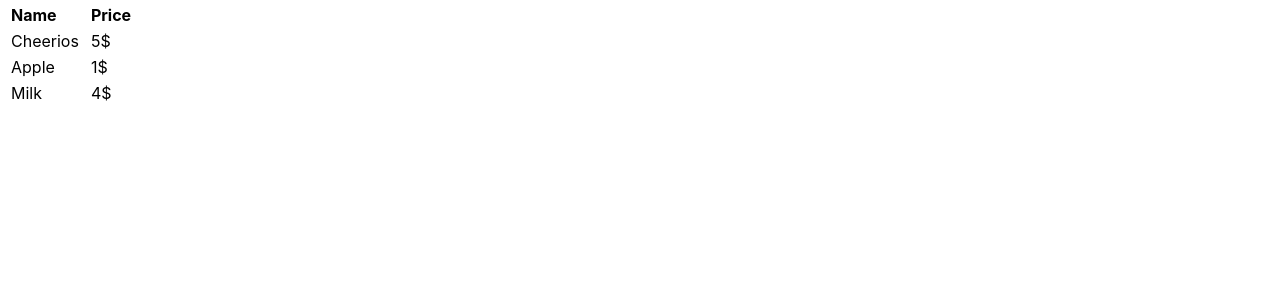
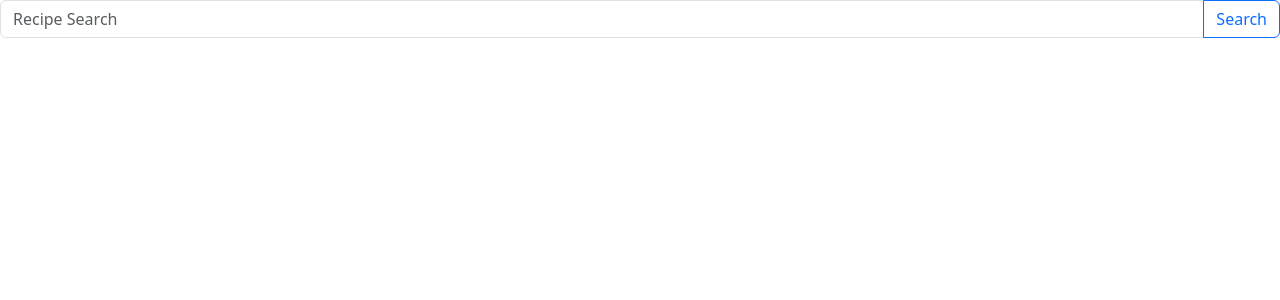
Before and after one commit to cquelle3/recipe-app, a React (Create React App) app: page / in a window 1280 px wide. Shown: the top 300 px of the page. Built offline with nearby package versions, Linux system fonts and the light colour scheme.

Commit message:
Added bootstrap to project. Created function to call Spoonacular recipe search

```diff
--- a/src/App.css
+++ b/src/App.css
@@ -1,7 +1,3 @@
-th {
-  text-align: left;
+.recipe-card{
+  width: 18rem;
 }
-
-table {
-  border-spacing: 10px 4px;
-}
--- a/src/App.js
+++ b/src/App.js
@@ -1,48 +1,86 @@
-import logo from './logo.svg';
 import './App.css';
+import Button from 'react-bootstrap/Button';
+import Card from 'react-bootstrap/Card';
+import { useState } from 'react';
+import { Form, InputGroup } from 'react-bootstrap';
 
-function ItemRow({ item }) {
-  return (
-    <tr>
-      <td>{item.name}</td>
-      <td>{item.price}</td>
-    </tr>
-  );
-}
+// function ItemRow({ item }) {
+//   return (
+//     <tr>
+//       <td>{item.name}</td>
+//       <td>{item.price}</td>
+//     </tr>
+//   );
+// }
 
-function ItemTable({ items }) {
-  const rows = [];
+// function ItemTable({ items }) {
+//   const rows = [];
 
-  items.forEach((item) => {
-    rows.push(
-      <ItemRow item={item} key={item.name} />
-    );
-  });
+//   items.forEach((item) => {
+//     rows.push(
+//       <ItemRow item={item} key={item.name} />
+//     );
+//   });
+
+//   return (
+//     <table>
+//       <thead>
+//         <tr>
+//           <th>Name</th>
+//           <th>Price</th>
+//         </tr>
+//       </thead>
+//       <tbody>
+//         {rows}
+//       </tbody>
+//     </table>
+//   );
+// }
+
+// const ITEMS = [
+//   {name: "Cheerios", price: "5$"},
+//   {name: "Apple", price: "1$"},
+//   {name: "Milk", price: "4$"}
+// ];
+
+
+
+function App() {
+  const [recipeData, setRecipeData] = useState(null);
+
+  function searchRecipes(){
+    fetch(
+      `https://api.spoonacular.com/recipes/complexSearch?apiKey=943dbaebed0b4e34b6e70ebf3284efbb&query=pasta&addRecipeInformation=true`
+    )
+    .then(response => response.json())
+    .then(data => {
+      setRecipeData(data);
+      console.log(data);
+    })
+    .catch(() => {
+      console.log("error getting recipe data")
+    });
+  }
+
 
   return (
-    <table>
-      <thead>
-        <tr>
-          <th>Name</th>
-          <th>Price</th>
-        </tr>
-      </thead>
-      <tbody>
-        {rows}
-      </tbody>
-    </table>
-  );
-}
-
-const ITEMS = [
-  {name: "Cheerios", price: "5$"},
-  {name: "Apple", price: "1$"},
-  {name: "Milk", price: "4$"}
-];
-
-function App() {
-  return (
-    <ItemTable items={ITEMS}/>
+      <InputGroup>
+        <Form.Control placeholder='Recipe Search' aria-label='Recipe Search'/>
+        <Button variant='outline-primary'>Search</Button>
+      </InputGroup>
+      /* <Card className='recipe-card'>
+        <Card.Header>Recipe</Card.Header>
+        <Card.Img src=''></Card.Img>
+        <Card.Body>
+          <Card.Title>Card Title</Card.Title>
+          <Card.Subtitle className='mb-2 text-muted'>Card Subtitle</Card.Subtitle>
+          <Card.Text>
+            Some quick example text to build on the card title and make up the
+            bulk of the card's content.
+          </Card.Text>
+          <Button variant='primary' onClick={searchRecipes}>Recipe Search</Button>
+        </Card.Body>
+      </Card> */
   )
 }
 
--- a/src/index.js
+++ b/src/index.js
@@ -3,6 +3,9 @@
 import './index.css';
 import App from './App';
 import reportWebVitals from './reportWebVitals';
+
+//bootstrap import
+import 'bootstrap/dist/css/bootstrap.min.css';
 
 const root = ReactDOM.createRoot(document.getElementById('root'));
 root.render(
```
Also changed, not shown: package.json (+5 -2 lines), 1 other file (tests, documents, lock files or other folders).
